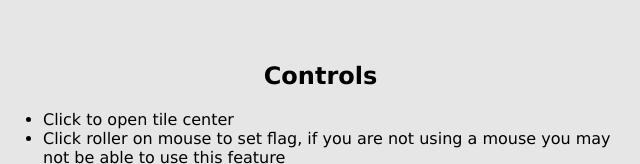
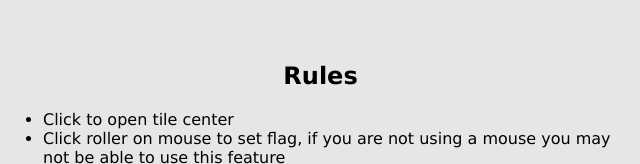
Before and after one commit to Foyin/Minesweeper, a website: page index.html in a window 1280 px wide. Shown: the part 163-327 px from the top of the page, 637-1277 px from the left. Drawn offline with Linux system fonts and the light colour scheme.

Commit message:
changed controls to rules

```diff
--- a/index.html
+++ b/index.html
@@ -48,7 +48,7 @@
             <div id="gameArea">
                 <canvas id="myCanvas"></canvas>
                 <div id="infoSection">
-                    <h2>Controls</h2>
+                    <h2>Rules</h2>
                     <ul>
                         <li>Click to open tile center</li>
                         <li>Click roller on mouse to set flag, if you are not using a mouse you may not be able to use this feature</li>
```
